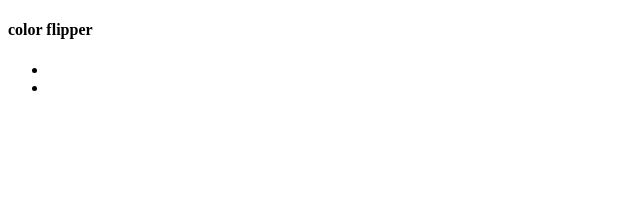
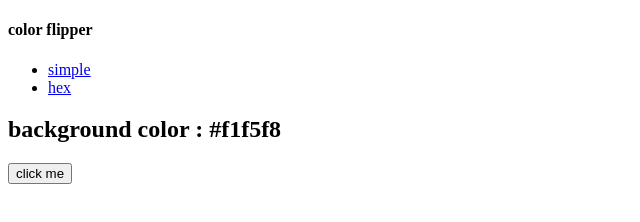
Before and after one commit to MarcoRosselDev/javaScript-vanilla-01, a website: page index.html in a window 1280 px wide. Shown: the whole page, without its empty margins (0-640 px from the left). Drawn offline with Linux system fonts and the light colour scheme.

Commit message:
structures 3

```diff
--- a/index.html
+++ b/index.html
@@ -14,15 +14,24 @@
             <h4>color flipper</h4>
             <ul class="nav-links">
                 <li>
-                    <a href="index.html"></a>
+                    <a href="index.html">simple</a>
                 </li>
                 <li>
-                    <a href="hex.html"></a>
+                    <a href="hex.html">hex</a>
                 </li>
             </ul>
-
         </div>
     </nav>
+<main>
+    <div class="container">
+        <h2>background color :
+            <span class="color">
+            #f1f5f8
+            </span>
+        </h2>
+        <button class="btn btn-hero" id="btn">click me</button>
+    </div>
+</main>
         <!-- javascript -->
     <script src="app.js"></script>
 </body>
```
